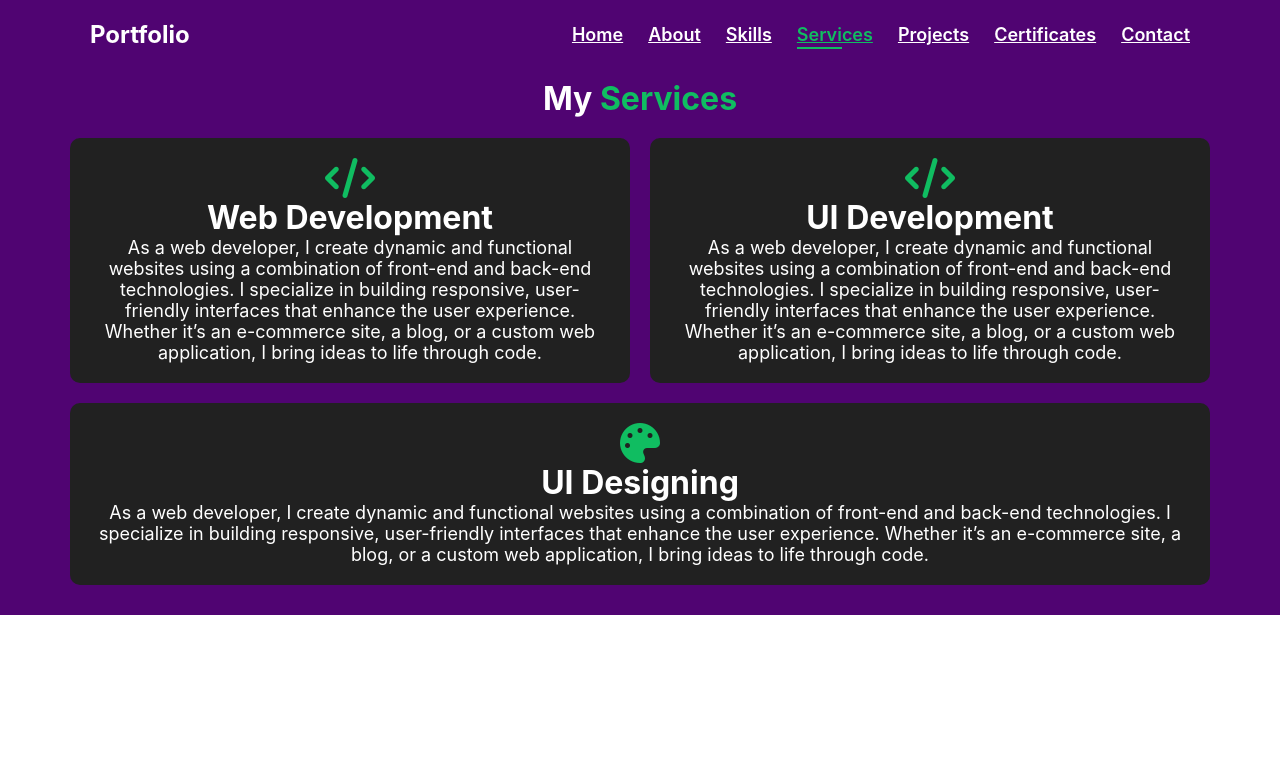
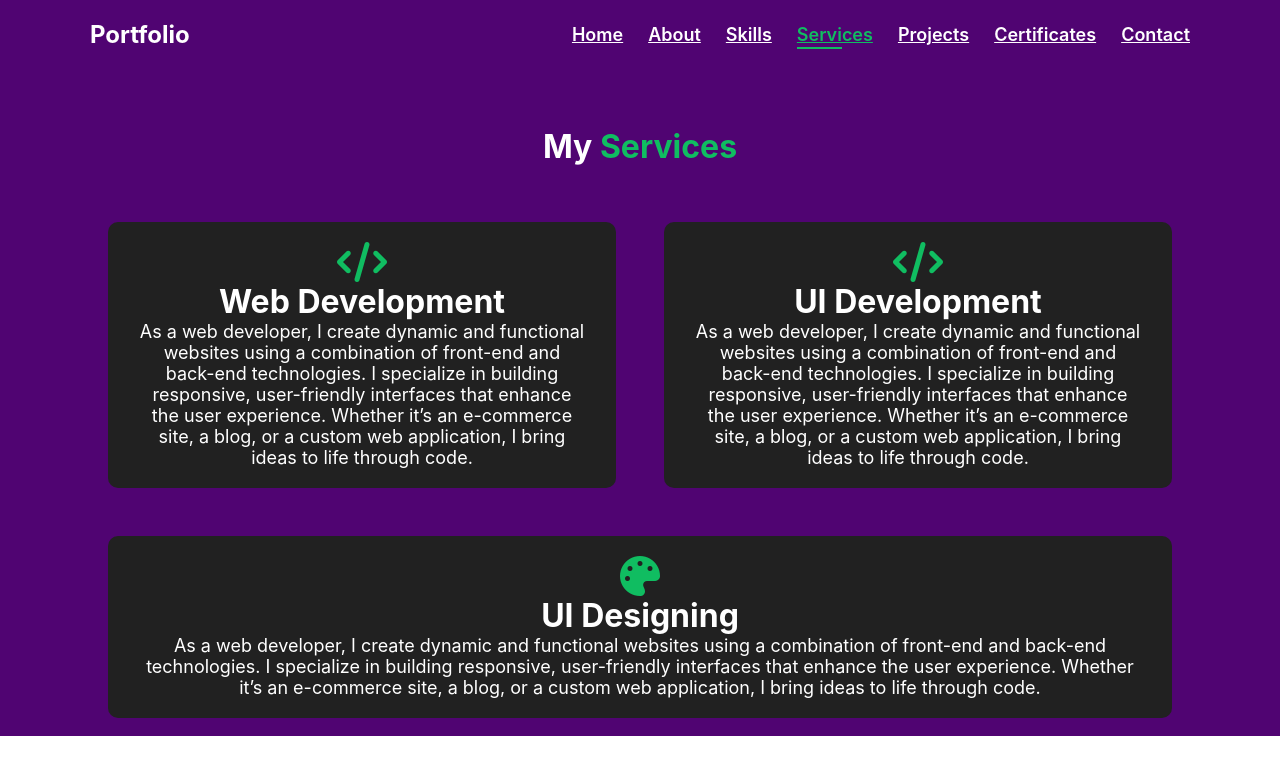
Before and after one commit to JogiAshok87/Ashok_portfolio, a React (Create React App) app: page /Services in a window 1280 px wide. Shown: the top 774 px of the page. Built offline with nearby package versions, Linux system fonts and the light colour scheme.

Commit message:
first commit

```diff
--- a/src/Components/About/index.css
+++ b/src/Components/About/index.css
@@ -1,4 +1,4 @@
-
+/*
 .about-section{
     display: flex;
     flex-direction: column;
@@ -38,4 +38,44 @@
         color:#fff;
         margin-bottom: 20px;
     }
+}*/
+.about-section{
+    display: flex;
+    flex-direction: column;
+    justify-content: center;
+    align-items: center;
+    align-content: center;
+    background-color: #500472;
+    height :100vh;
+    padding: 10px 80px 10px;
+
 }
+
+.about-section h1{
+    font-size:42px;
+    color:#fff;
+    margin-bottom: 20px;
+}
+.about-section h1 span{
+    color:#10bd61;
+}
+
+.about-section p{
+    font-size:25px;
+    color:#ffff;
+    font-weight :500;
+}
+@media screen and (max-width:769px){
+    .about-section{
+        padding :5px 20px 5px;
+    }
+    .about-section p{
+        font-size:20px;
+        font-weight :500;
+    }
+    .about-section h1{
+        font-size:45px;
+        color:#fff;
+        margin-bottom: 20px;
+    }
+}
--- a/src/Components/Services/index.css
+++ b/src/Components/Services/index.css
@@ -1,19 +1,22 @@
 
 .services-container{
     background-color:  #500472;
-    background-size: auto;
+    background-size:auto;
     display: flex;
     flex-direction: column;
     justify-content: center;
     align-items: center;
-    padding:10px 50px;
+    padding:10px 20px;
 }
 
-.services-container h1{
+
+.services-heading{
     color:#ffff;
+    margin-top:3rem;
+    margin-bottom :3rem;
 }
 
-.services-container h1 span{
+.services-heading span{
     color:#10bd61;
 }
 
@@ -24,8 +27,9 @@
     text-align: center;
     background-color: #212121;
     border-radius: 10px;
-    padding :20px 20px;
-    margin:10px;
+    padding :20px 10px;
+    transition:.5s ease;
+    margin:8px;
     cursor:pointer;
 }
 
@@ -36,6 +40,9 @@
 .card i{
     color:#10bd61;
     font-size: 40px;
+}
+.card h1{
+    color:#fff;
 }
 
 .card p{
@@ -50,12 +57,17 @@
     justify-content: center;
     align-items: center;
     flex-wrap: wrap;
-    margin:10px;
+    gap:2rem;
+
 }
 
-@media screen and (max-width:769px){
+@media screen and (min-width:769px){
     .services-container{
-        background-size: auto;
-        padding:20px 60px;
+        background-size:auto;
+        padding:10px 100px;
+   }
+   .card{
+    padding:20px 30px;
+   }
+
 }
-}
--- a/src/Components/Services/index.js
+++ b/src/Components/Services/index.js
@@ -3,7 +3,7 @@ import './index.css'
 const Services = () =>{
     return(
         <div className='services-container'>
-            <h1>My <span>Services</span></h1>
+            <h1 className='services-heading'>My <span>Services</span></h1>
             <div className='services-card-container'>
                 <div className='card'>
                     <i className='fa-solid fa-code'></i>
```
